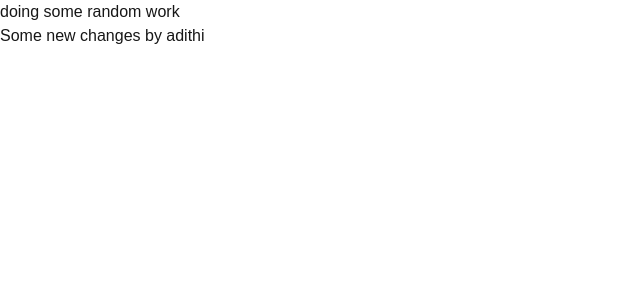
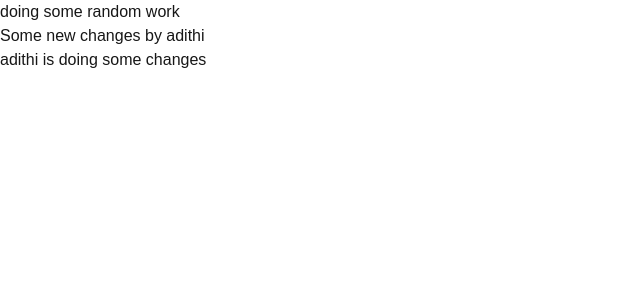
Before and after one commit to ananyasbhat09/NutriCart, a Next.js app: page / in a window 1280 px wide. Shown: the top 300 px of the page, without its empty margins (0-640 px from the left). Built offline with nearby package versions, Linux system fonts and the light colour scheme.

Commit message:
some changes

```diff
--- a/app/page.js
+++ b/app/page.js
@@ -7,6 +7,7 @@ export default function Home() {
     doing some random work
    </div>
  <div> Some new changes by adithi</div>
+ <p>adithi is doing some changes</p>
     </div>
 
   );
```
